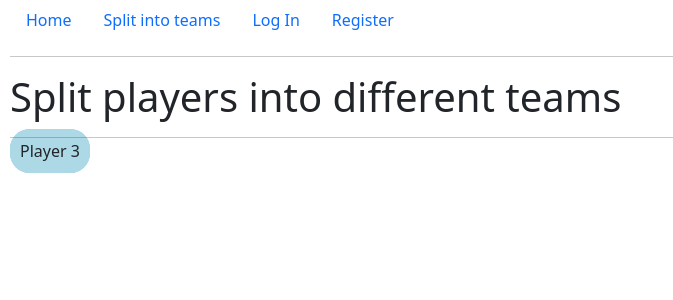
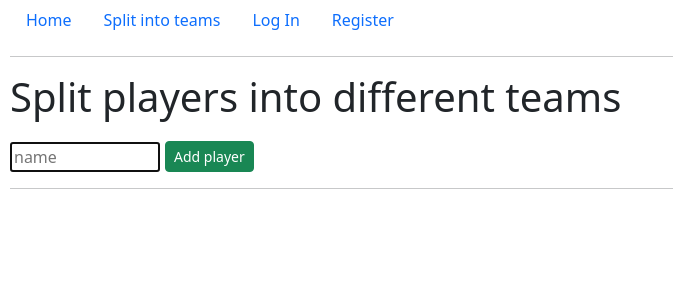
Before and after one commit to uclazyj/CS50W, a Django app: page /team_split in a window 1280 px wide. Shown: the top 300 px of the page, without its empty margins (0-673 px from the left). Run offline with Django 5.2, Linux system fonts and the light colour scheme.

Commit message:
Dynamically add new player icons.

```diff
--- a/projects/capstone/soccer/static/soccer/soccer.js
+++ b/projects/capstone/soccer/static/soccer/soccer.js
@@ -1,6 +1,27 @@
+let player_id = 1;
+const add_player_button = document.getElementById('add_button');
+const name_input = document.getElementById('name_input');
+const list = document.getElementById('list');
+
+add_player_button.onclick = () => {
+    const player = document.createElement('div');
+    player.classList.add('draggable');
+    player.innerHTML = name_input.value;
+    player.id = player_id;
+    list.appendChild(player);
+    initializeDraggable(player);
+    player_id++;
+    name_input.value = '';
+};
+
+// Initialize existing draggable elements
 document.querySelectorAll('.draggable').forEach(draggable => {
+    initializeDraggable(draggable);
+});
 
-    const id=draggable.id;
+function initializeDraggable(draggable) {
+    const id = draggable.id;
+
     // Retrieve the saved position from localStorage
     const savedPosition = JSON.parse(localStorage.getItem('draggablePosition_' + id));
     if (savedPosition) {
@@ -44,6 +65,8 @@ document.querySelectorAll('.draggable').forEach(draggable => {
 
         document.addEventListener('mouseup', onMouseUp);
 
+        // draggable.ondragstart = function() {
+        //     return false;
+        // };
     });
-
-});
+}
--- a/projects/capstone/soccer/static/soccer/styles.css
+++ b/projects/capstone/soccer/static/soccer/styles.css
@@ -9,3 +9,14 @@ body {
     position: absolute;
     cursor: move;
 }
+
+.form-container {
+    display: flex;
+    align-items: center;
+    margin-top: 20px;
+}
+
+.name-input {
+    width: 150px;
+    margin-right: 5px;
+}
--- a/projects/capstone/soccer/templates/soccer/team_split.html
+++ b/projects/capstone/soccer/templates/soccer/team_split.html
@@ -2,8 +2,16 @@
 
 {% block body %}
     <h1>Split players into different teams</h1>
-    <div id="1" class="draggable">Player 1</div>
-    <div id="2" class="draggable">Player 2</div>
-    <div id="3" class="draggable">Player 3</div>
+
+    <form>
+        <div class="form-container">
+            <input id="name_input" class="name-input" type="text" autofocus placeholder="name">
+            <button id="add_button" type="button" class="btn btn-success btn-sm">Add player</button>
+        </div>
+    </form>
+
+    <div id="list">
+    </div>
+
     <hr>
 {% endblock %}
```
